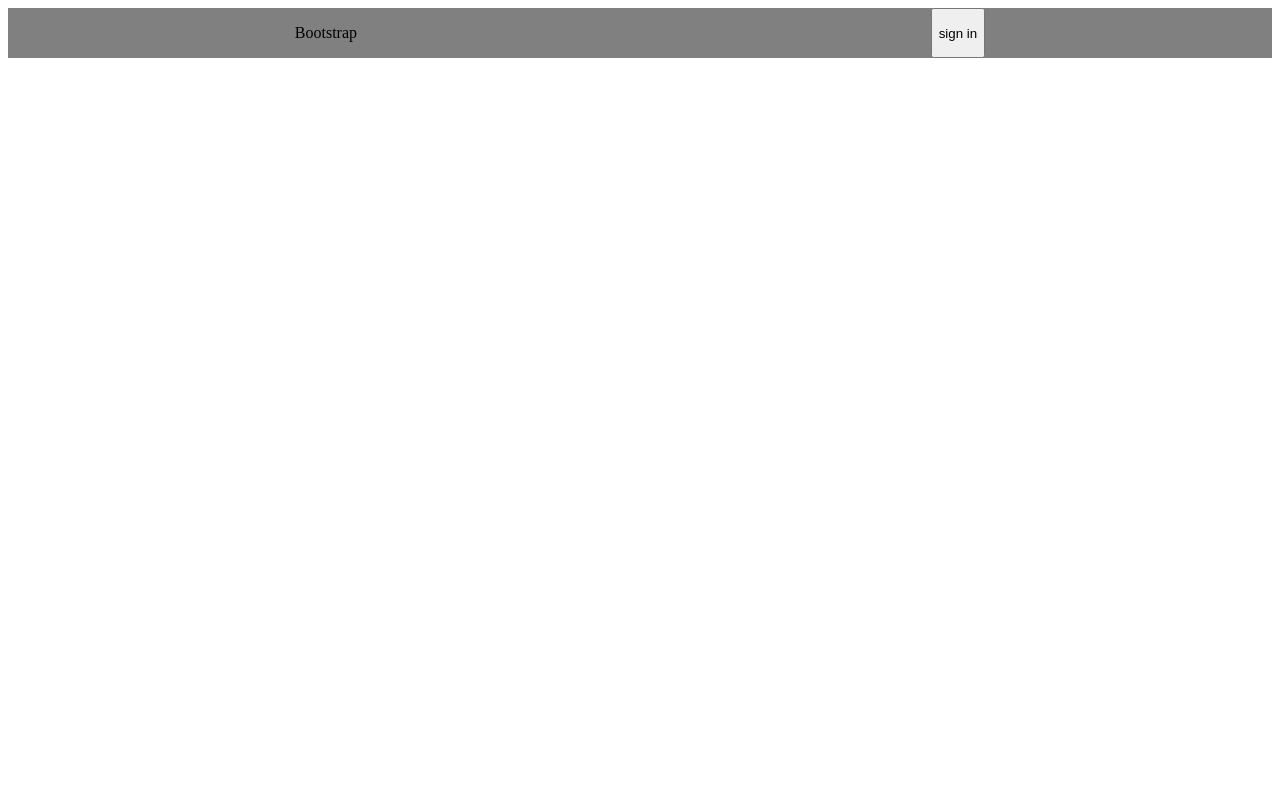
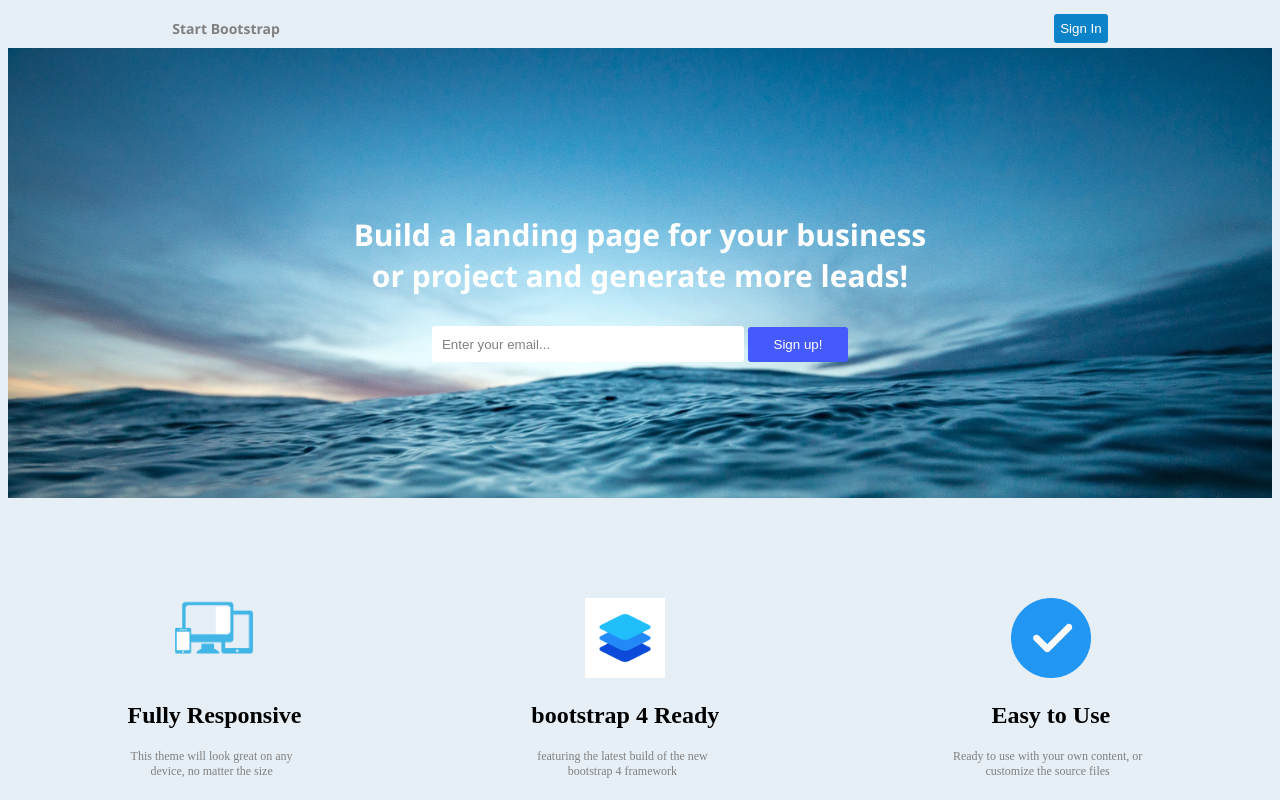
Before and after one commit to IbrahimaBANDE/Bootcamp-De-Codage-Full-Stack---Python---Temps-Plein, a plain HTML site: page Bases du dévéloppement web/Creez une page de destination/index.html in a window 1280 px wide. Drawn offline with Linux system fonts and the light colour scheme.

Commit message:
Bootcamp De Codage Full Stack - Python - Temps Plein

```diff
--- a/Bases du dévéloppement web/Creez une page de destination/index.html
+++ b/Bases du dévéloppement web/Creez une page de destination/index.html
@@ -7,18 +7,36 @@
     <title>Landing Page</title>
   </head>
   <body>
-    <div class="tete">
-      <p>Bootstrap</p>
-
-      <button>sign in</button>
+    <div class="tete1">
+      <p class="x">Start Bootstrap</p>
+      <button class="SignIn">Sign In</button>
     </div>
 
-    <div>
 
+
+    <div class="navi">
+      <div class="tete2">
+
+        <p class="xcx">Build a landing page for your business or project and generate more leads!</p>
+        <div><input class="input" type="email" name="email" value="Enter your email..."><button class="SignUp">Sign up!</button></div>
+      </div>
     </div>
-
-    <div>
-
+    <div class="tete3">
+      <div>
+        <img class="icone1" src="responsive-icon.png" alt="">
+        <h2>Fully Responsive</h2>
+        <p>This theme will look great on any device, no matter the size</p>
+      </div>
+      <div >
+        <img class="icone2" src="bootstrap.jpg" alt="">
+        <h2>bootstrap 4 Ready</h2>
+        <p>featuring the latest build of the new bootstrap 4 framework</p>
+      </div>
+      <div>
+        <img class="icone3" src="valider.png" alt="">
+        <h2>Easy to Use</h2>
+        <p>Ready to use with your own content, or customize the source files</p>
+      </div>
     </div>
   </body>
 </html>
--- a/Bases du dévéloppement web/Creez une page de destination/style.css
+++ b/Bases du dévéloppement web/Creez une page de destination/style.css
@@ -1,8 +1,112 @@
-.tete{
-    background-color: gray;
+body{
+    background-color: #E7EFF6;
+}
+.tete1{
+    font-size: 14px;
+    font-family:'Segoe UI', Tahoma, Geneva, Verdana, sans-serif;
+    font-weight: bold;
+    background-color: #E7EFF6;
     width: 100%;
-    height: 50px;
+    height: 40px;
     display: flex;
+    flex-direction: row;
+    justify-content: space-between ;
+    align-items: center;
+}
+.x{
+    color: gray;
+    margin-left: 13%;
+}
+.SignIn{
+    color: white;
+    background-color: #0c83c9;
+    height: 29px;
+    display: inline;
+    justify-content: center ;
+    align-items: center;
+    margin-right: 13%;
+    border: 0px;
+    border-radius: 3px ;
+}
+
+.SignUp{
+    color: white;
+    background-color: #455AFC;
+    height: 35px;
+    width: 100px;
+    display: inline;
+    justify-content: center ;
+    align-items: center;
+    border: 0px;
+    border-radius: 3px ;
+    margin-left: 4px;
+}
+
+.navi{
+    display: flex;
+    background-image: url(background-image.jpg);
+    background-size: cover;
+    width: 100%;
+    height: 450px;
+    flex-direction: column;
+    justify-content: center;
+    align-items: center;
+    text-align: center;
+
+}
+
+.tete2{
+
+    flex-direction: column;
+    justify-content: center;
+    align-items: center;
+    text-align: center;
+}
+
+.xcx{
+    width: 54%;
+    margin-left: 23%;
+    font-family:'Segoe UI', Tahoma, Geneva, Verdana, sans-serif;
+    font-weight:600;
+    font-size:30px;
+    color: white;
+}
+
+.input{
+    color: gray;
+    height: 34px;
+    width: 300px;
+    border-radius: 3px;
+    border: 0px;
+    padding-left: 10px;
+}
+
+.tete3{
+    margin-top: 100px;
+    display: flex;
+    flex-direction: row;
     justify-content: space-around;
     text-align: center;
 }
+
+.icone1 {
+    width: 80px;
+    height: 80px;
+}
+
+.icone2 {
+    width: 80px;
+    height: 80px;
+}
+
+.icone3{
+    width: 80px;
+    height: 80px;
+}
+
+.tete3 p{
+    color: gray;
+    font-size: 12px;
+    width: 64%;
+    margin-left: 17%;
+}
```
Also changed, not shown: Bases du dévéloppement web/Creez une page de destination/background-image.jpg (added), Bases du dévéloppement web/Creez une page de destination/background1.png (deleted), Bases du dévéloppement web/Creez une page de destination/bootstrap.jpg (added), Bases du dévéloppement web/Creez une page de destination/responsive-icon.png (added), Bases du dévéloppement web/Creez une page de destination/valider.png (added), 1 other file.
